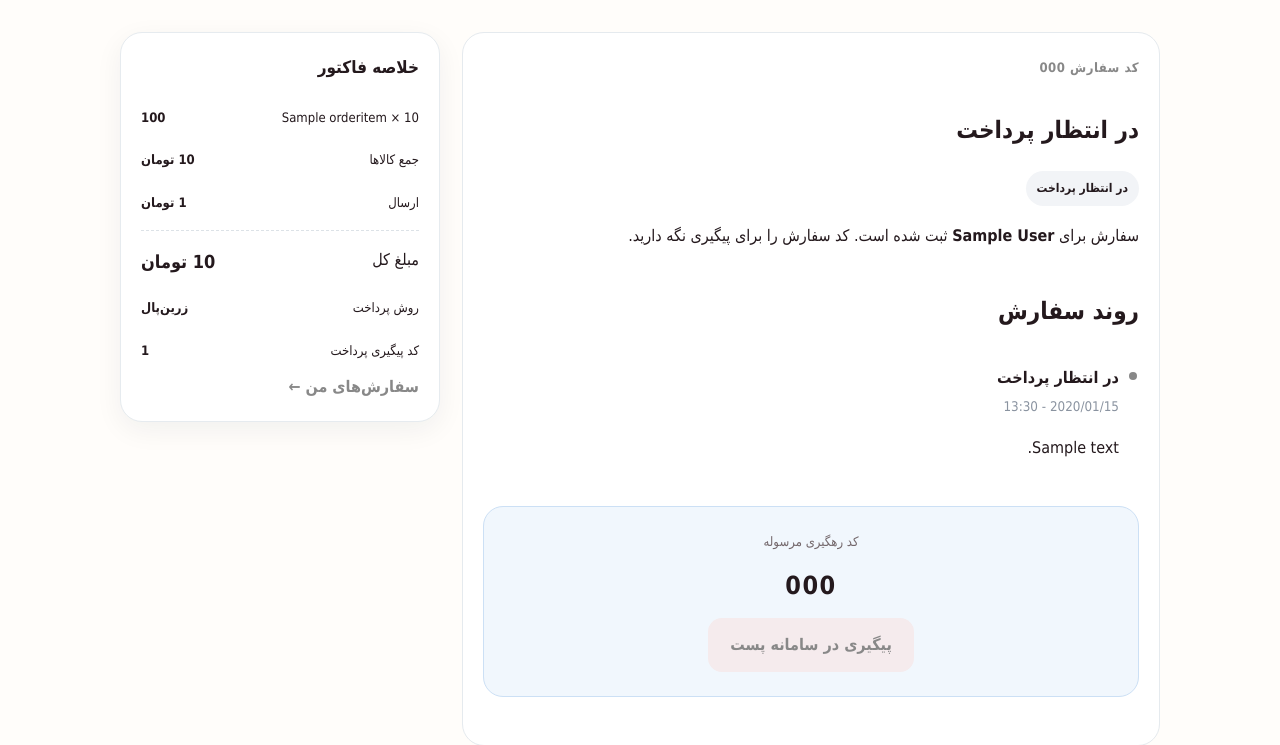
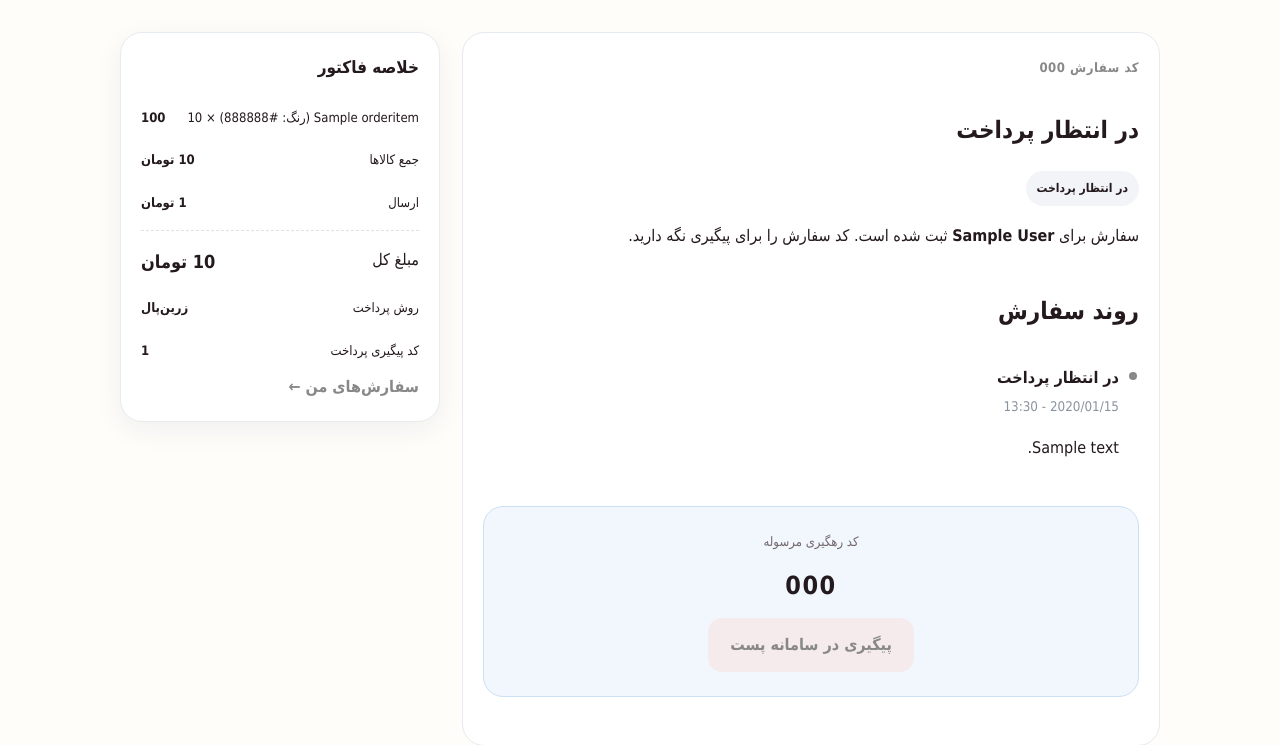
Before and after one commit to deltashopsiavash/sanashop, a Django app: page /order/000/ in a window 1280 px wide. Shown: the part 223-968 px from the top of the page. Run offline with Django 5.2, Linux system fonts and the light colour scheme; a user stored in the database is signed in; tables that the repository leaves empty hold one stand-in row (values such as "Sample post"); grey boxes marked "Sample" are stand-in pictures.

Commit message:
Show product color on checkout/invoice and Telegram new-order notifications

```diff
--- a/templates/shop/order_status.html
+++ b/templates/shop/order_status.html
@@ -7,5 +7,5 @@
     {% if order.payment_method == 'card' and order.reservation_active and order.status == 'pending' or order.payment_method == 'card' and order.reservation_active and order.status == 'rejected' %}<a class="btn btn-primary" href="{% url 'card_payment' order.code %}">{% if order.status == 'rejected' %}ارسال رسید جدید{% else %}ادامه پرداخت کارت به کارت{% endif %}</a>{% endif %}
     {% if order.tracking_code %}<div class="tracking-box"><span>کد رهگیری مرسوله</span><strong>{{ order.tracking_code }}</strong>{% if order.tracking_url %}<a class="btn btn-secondary" href="{{ order.tracking_url }}" target="_blank" rel="noopener">پیگیری در سامانه پست</a>{% endif %}</div>{% endif %}
   </section>
-  <aside class="delta-summary"><h2>خلاصه فاکتور</h2>{% for item in order.items.all %}<div class="delta-summary-row"><span>{{ item.title }} × {{ item.quantity }}</span><b>{{ item.total|money }}</b></div>{% endfor %}<div class="delta-summary-row"><span>جمع کالاها</span><b>{{ order.subtotal|money }} تومان</b></div>{% if order.discount_amount %}<div class="delta-summary-row"><span>تخفیف</span><b>− {{ order.discount_amount|money }} تومان</b></div>{% endif %}<div class="delta-summary-row"><span>ارسال</span><b>{% if order.shipping %}{{ order.shipping|money }} تومان{% else %}رایگان{% endif %}</b></div><div class="delta-summary-row delta-summary-total"><span>مبلغ کل</span><b>{{ order.total|money }} تومان</b></div><div class="delta-summary-row"><span>روش پرداخت</span><b>{{ order.get_payment_method_display }}</b></div>{% if order.payment_ref_id %}<div class="delta-summary-row"><span>کد پیگیری پرداخت</span><b>{{ order.payment_ref_id }}</b></div>{% endif %}<a class="text-link" href="{% url 'my_orders' %}">سفارش‌های من ←</a></aside>
+  <aside class="delta-summary"><h2>خلاصه فاکتور</h2>{% for item in order.items.all %}<div class="delta-summary-row"><span>{{ item.title }}{% if item.selected_color %} (رنگ: {{ item.selected_color }}){% endif %} × {{ item.quantity }}</span><b>{{ item.total|money }}</b></div>{% endfor %}<div class="delta-summary-row"><span>جمع کالاها</span><b>{{ order.subtotal|money }} تومان</b></div>{% if order.discount_amount %}<div class="delta-summary-row"><span>تخفیف</span><b>− {{ order.discount_amount|money }} تومان</b></div>{% endif %}<div class="delta-summary-row"><span>ارسال</span><b>{% if order.shipping %}{{ order.shipping|money }} تومان{% else %}رایگان{% endif %}</b></div><div class="delta-summary-row delta-summary-total"><span>مبلغ کل</span><b>{{ order.total|money }} تومان</b></div><div class="delta-summary-row"><span>روش پرداخت</span><b>{{ order.get_payment_method_display }}</b></div>{% if order.payment_ref_id %}<div class="delta-summary-row"><span>کد پیگیری پرداخت</span><b>{{ order.payment_ref_id }}</b></div>{% endif %}<a class="text-link" href="{% url 'my_orders' %}">سفارش‌های من ←</a></aside>
 </div></div></main>{% endblock %}
```
